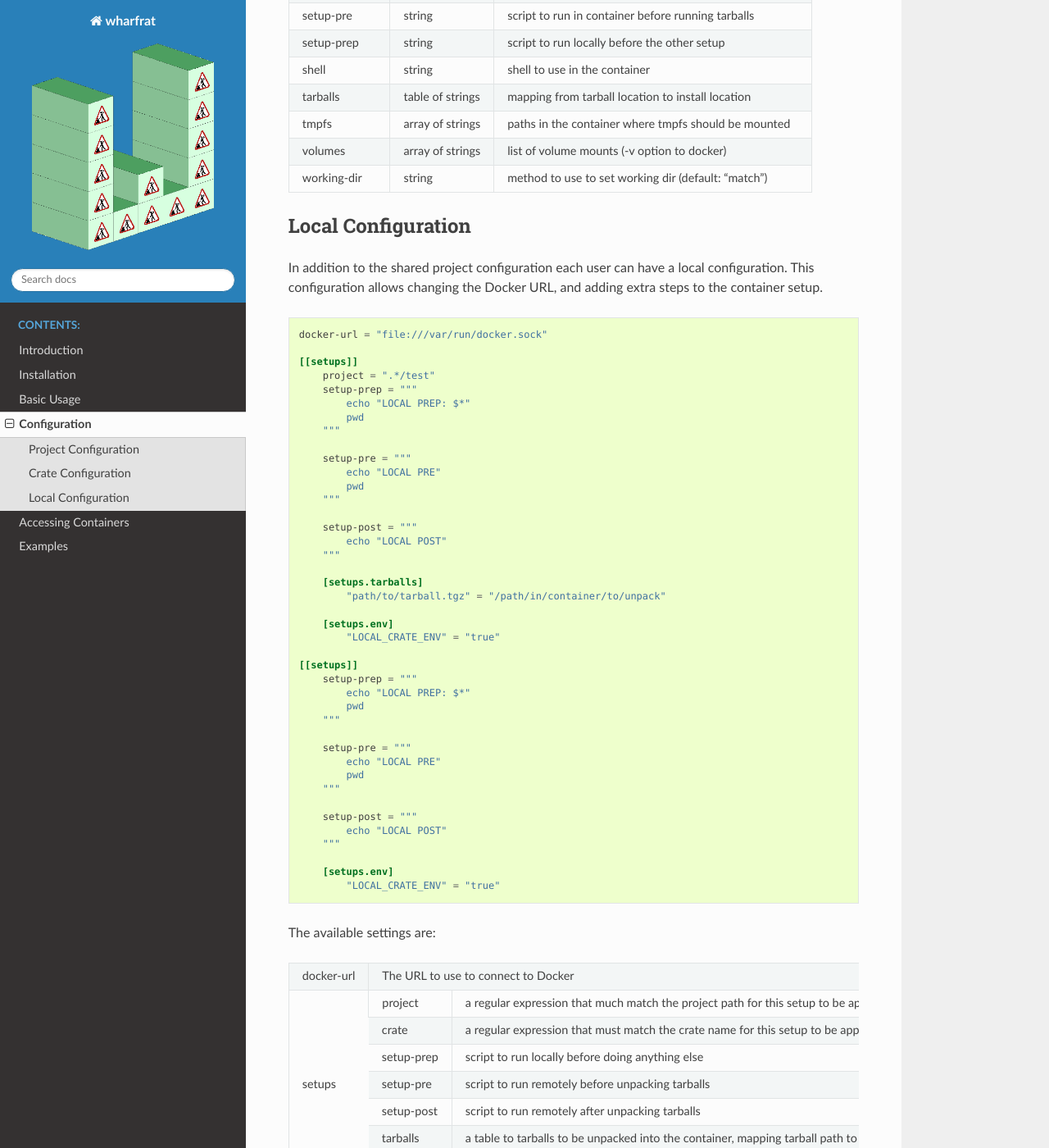
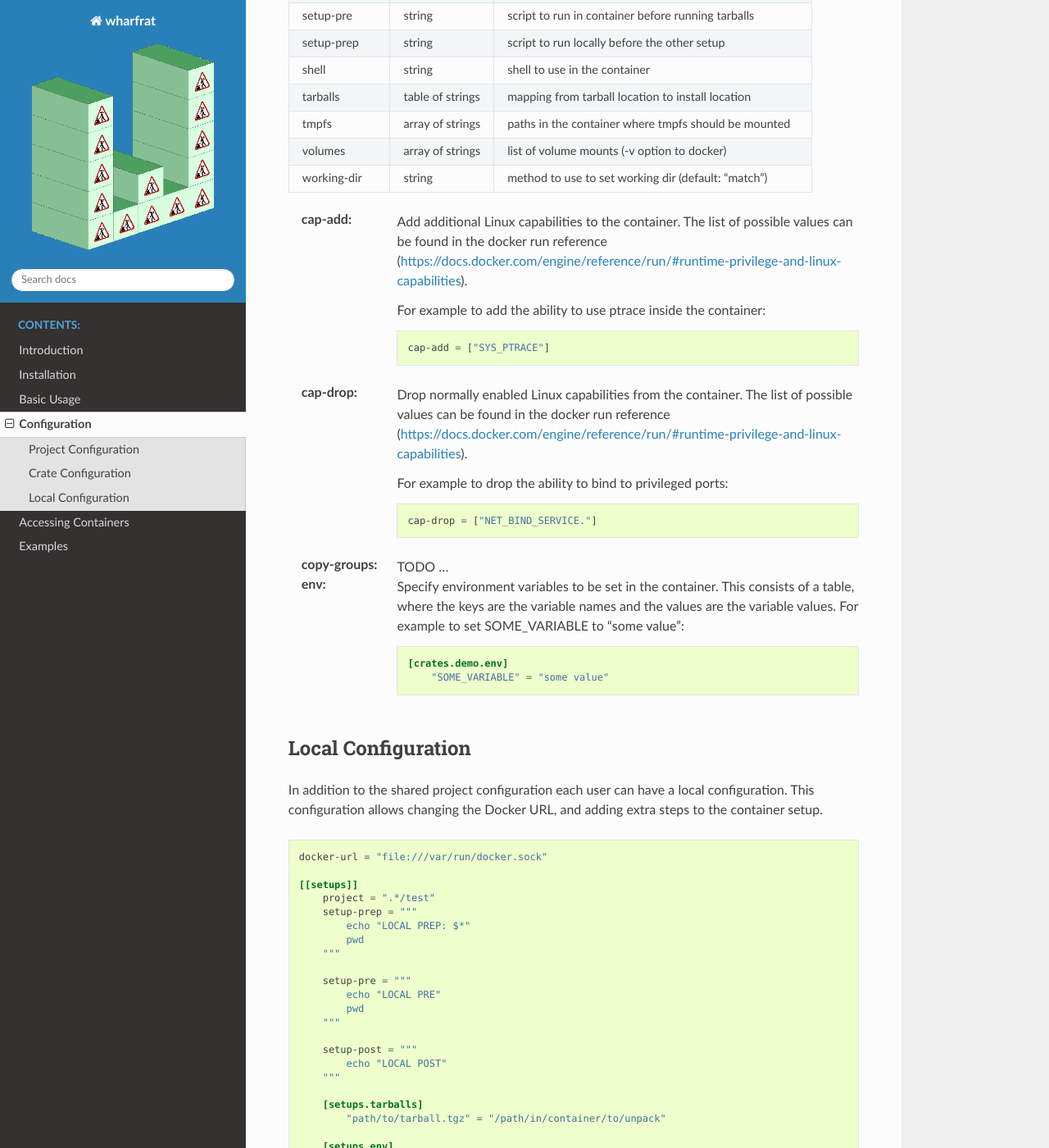
Before and after one commit to wharfr/wharfrat, a Sphinx documentation site: the page built from docs/configuration.rst, in a window 1280 px wide and 1400 px high, scrolled down 926 px. Shown: the whole window at 82% size. Built offline with Sphinx 7.4.7 and the Read the Docs theme 2.0.0, drawn with Linux system fonts in a browser that asks for light colours.

Commit message:
Try and expand on the config settings
The table we have put in doesn't really go into enough detail. So start putting
in expanded descriptions for the config settings.

Signed-off-by: Julian Phillips <julian@quantumfyre.co.uk>

```diff
--- a/docs/configuration.rst
+++ b/docs/configuration.rst
@@ -65,6 +65,39 @@ default values (if the default is not empty):
 | working-dir   | string           | method to use to set working dir          |
 |               |                  | (default: "match")                        |
 +---------------+------------------+-------------------------------------------+
+
+.. bibliographic fields:
+
+:cap-add: Add additional Linux capabilities to the container. The list of
+          possible values can be found in the docker run reference
+          (https://docs.docker.com/engine/reference/run/#runtime-privilege-and-linux-capabilities).
+
+          For example to add the ability to use ptrace inside the container:
+
+          .. code-block:: toml
+
+            cap-add = ["SYS_PTRACE"]
+
+:cap-drop: Drop normally enabled Linux capabilities from the container. The list
+           of possible values can be found in the docker run reference
+           (https://docs.docker.com/engine/reference/run/#runtime-privilege-and-linux-capabilities).
+
+           For example to drop the ability to bind to privileged ports:
+
+           .. code-block:: toml
+
+             cap-drop = ["NET_BIND_SERVICE."]
+
+:copy-groups: TODO ...
+
+:env: Specify environment variables to be set in the container. This consists of
+      a table, where the keys are the variable names and the values are the
+      variable values. For example to set SOME_VARIABLE to "some value":
+
+      .. code-block:: toml
+
+        [crates.demo.env]
+            "SOME_VARIABLE" = "some value"
 
 Local Configuration
 ===================
```
